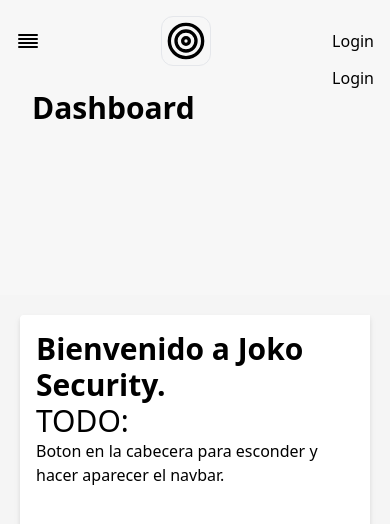
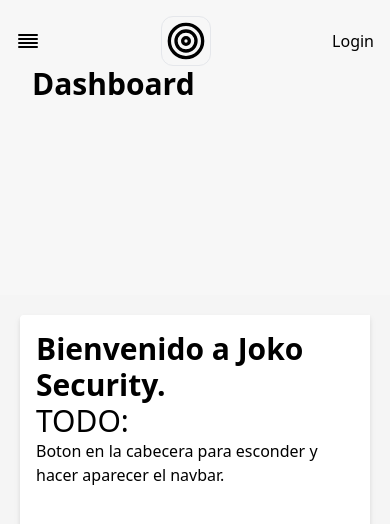
Before and after one commit to jokoframework/security-starter-react, a Next.js app: page / in a window 390 px wide. Shown: the top 524 px of the page. Built offline with nearby package versions, Linux system fonts and the light colour scheme.

Commit message:
Ocultar parte de la cabecera en breakpoints inferiores a md

```diff
--- a/components/layout.tsx
+++ b/components/layout.tsx
@@ -161,7 +161,7 @@
         <Target size={50} className="border p-1 rounded-xl" />
         <Link href="/login" passHref><div className="text-right">Login</div></Link>
       </div>
-      <Link href="/login" passHref><div className="text-right">Login</div></Link>
+      <Link href="/login" className="max-md:hidden" passHref><div className="text-right">Login</div></Link>
       <div className="mx-4 text-3xl font-semibold">
         { selectedModule.name }
       </div>
```
